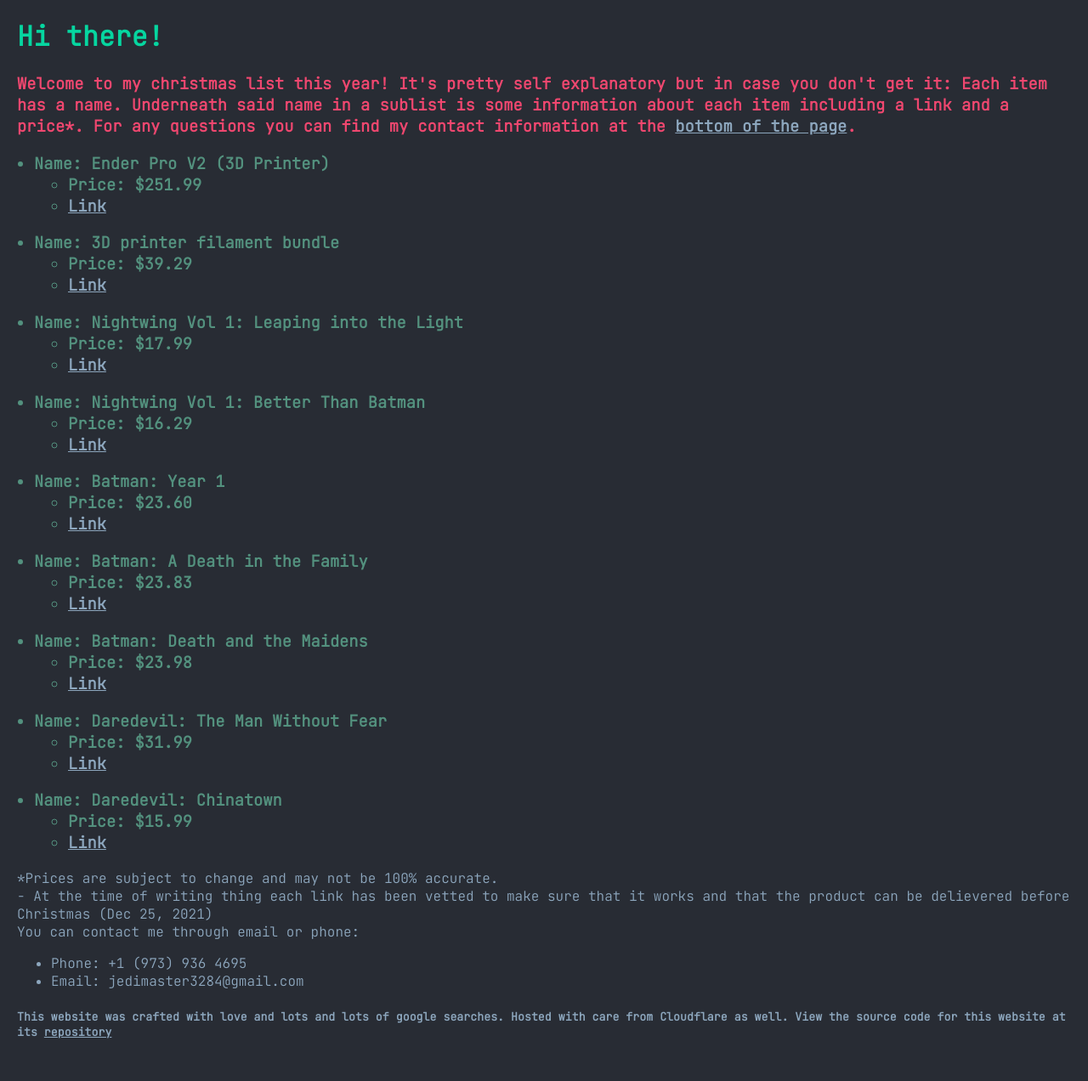
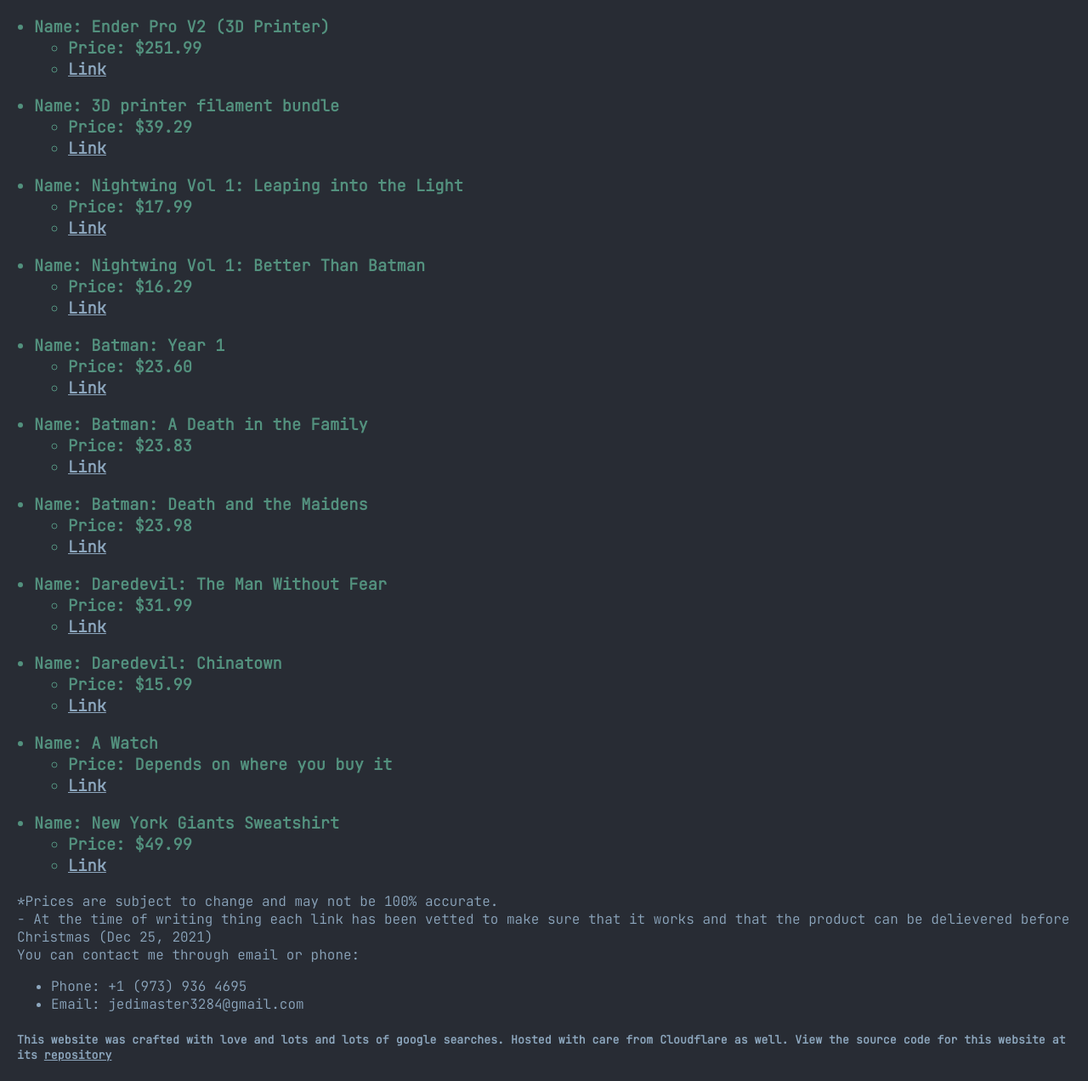
Before and after one commit to marvelman3284/xmas21, a React (Create React App) app: page / in a window 1280 px wide. Shown: the whole page at 85% size. Before the commit the page ends 1245 px from the top, so only its background shows below. Built offline with nearby package versions, Linux system fonts and the light colour scheme.

Commit message:
Only render header and footer on main page

```diff
--- a/src/App.js
+++ b/src/App.js
@@ -15,6 +15,8 @@
         <Gifts name="Batman: Death and the Maidens" link="https://www.amazon.com/Batman-Maidens-Deluxe-Greg-Rucka/dp/1401265936/" price="$23.98" />
         <Gifts name="Daredevil: The Man Without Fear" link="https://www.amazon.com/dp/0785163344" price="$31.99" />
         <Gifts name="Daredevil: Chinatown" link="https://www.amazon.com/dp/0785196447" price="$15.99" />
+        <Gifts name="A Watch" price="Depends on where you buy it" />
+        <Gifts name="New York Giants Sweatshirt" price="$49.99" link="https://www.fanatics.com/nfl/new-york-giants/new-york-giants-new-era-combine-authentic-game-on-pullover-hoodie-heathered-gray/o-2483+t-68161202+p-82719349590+z-9-3017144684?_ref=p-DLP:m-GRID:i-r14c2:po-44&sku=16047510" />
       </>
     )
   }
@@ -43,4 +45,4 @@
   }
 }
 
-Gifts.defaultProps = {name: 'test', price: "$69.420"}
+Gifts.defaultProps = {name: 'No name', price: "No Price", link: "/404"}
--- a/src/index.js
+++ b/src/index.js
@@ -7,11 +7,6 @@
 
 
 ReactDOM.render(
-  <Header />,
-  document.getElementById('header')
-);
-
-ReactDOM.render(
   <Footer />,
   document.getElementById('footer')
 );
@@ -19,8 +14,10 @@
 ReactDOM.render(
   <BrowserRouter>
     <Routes>
-      <Route exact path="/" element={<Gift />}/>
-      <Route exact path="/404" element={<Undef />}/>
+      <Route exact path="/" element={<Gift />} />
+      <Route exact path="/" element={<Header />} />
+      <Route exact path="/" element={<Footer />} />
+      <Route exact path="/404" element={<Undef />} />
     </Routes>
   </BrowserRouter>,
   document.getElementById("root")
```
